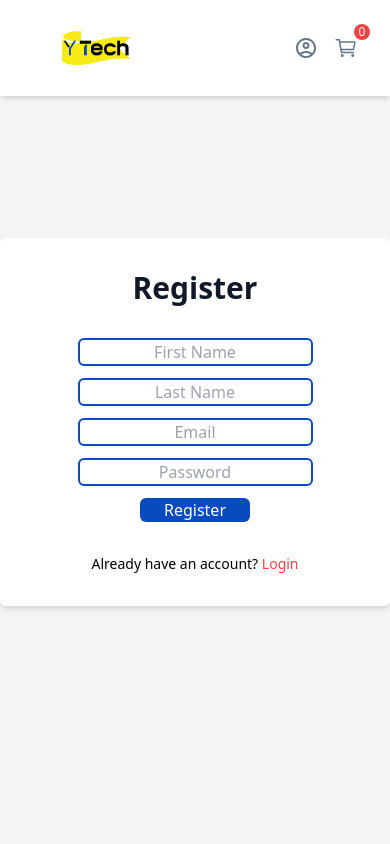
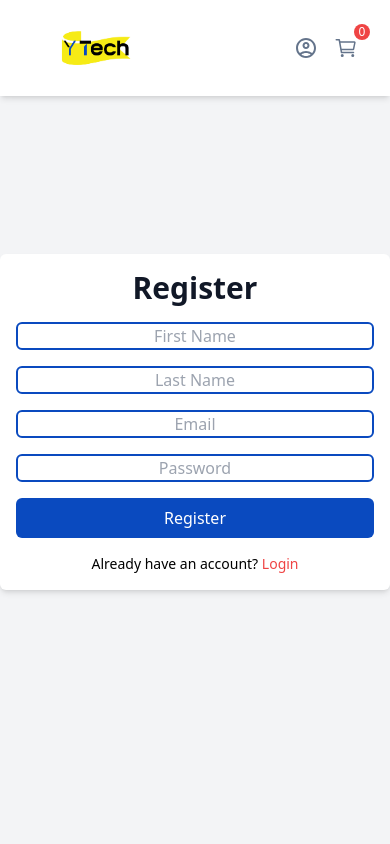
Before and after one commit to Yas3jb/Y-capstone, a React (Vite) app: page /register in a window 390 px wide. Shown: the top 844 px of the page. Built offline with nearby package versions, Linux system fonts and the light colour scheme; no server answers.

Commit message:
responsive

```diff
--- a/src/Components/Cart/Cart.jsx
+++ b/src/Components/Cart/Cart.jsx
@@ -53,7 +53,7 @@ export default function Cart() {
                 <tr key={i} className="border-b border-gray-200">
                   <td className="py-4">
                     <div className="flex items-center">
-                      <div className="w-1/4 mr-4">
+                      <div className="w-1/2 md:w-1/2 mx-2">
                         <img
                           src={product.imageurl}
                           alt={product.name}
@@ -61,7 +61,7 @@ export default function Cart() {
                         />
                       </div>
                       <div>
-                        <h3 className="text-lg font-semibold mb-2">
+                        <h3 className="text-sm mx-2 font-semibold mb-2">
                           {product.name}
                         </h3>
                       </div>
@@ -119,7 +119,7 @@ export default function Cart() {
           <Checkout />
         </div>
       ) : (
-        <div className="text-center">
+        <div className="text-center py-8 mb-20">
           <h1 className="text-2xl font-bold mb-4 pt-8">No Items in the Cart</h1>
           <a href="/" className="text-blue-500 hover:underline">
             Navigate back to the homepage
--- a/src/Components/Footer/Footer.jsx
+++ b/src/Components/Footer/Footer.jsx
@@ -23,7 +23,7 @@ const Footer = () => {
         <div className="w-full md:w-1/3 mb-8">
           <h2 className="text-xl font-semibold mb-4">Quick Links</h2>
           <ul className="text-sm">
-            <li className="mb-2">
+            <li className="mb-1">
               <a
                 href="/"
                 className="text-white hover:text-yellow-300 transition-all duration-300"
@@ -31,7 +31,7 @@ const Footer = () => {
                 Home
               </a>
             </li>
-            <li className="mb-2">
+            <li className="mb-1">
               <a
                 href="/products"
                 className="text-white hover:text-yellow-300 transition-all duration-300"
--- a/src/Components/Login/Login.jsx
+++ b/src/Components/Login/Login.jsx
@@ -41,7 +41,7 @@ export default function Login() {
 
   return (
     <div className="min-h-screen flex items-center justify-center bg-gray-100">
-      <div className="max-w-2xl w-full p-40 space-y-8 bg-white shadow-md rounded-md">
+      <div className="max-w-2xl w-full p-4 md:p-8 lg:p-12 space-y-4 md:space-y-8 bg-white shadow-md rounded-md">
         {errorMessage && (
           <p className="text-red-500 text-center">{errorMessage}</p>
         )}
@@ -54,7 +54,7 @@ export default function Login() {
           </h2>
         </div>
         <form
-          className=" flex justify-center items-center gap-8 "
+          className="flex flex-col md:flex-row md:justify-center md:items-center md:gap-8"
           onSubmit={handleLogin}
         >
           <input
@@ -62,17 +62,17 @@ export default function Login() {
             value={email}
             placeholder="Email"
             onChange={(e) => setEmail(e.target.value)}
-            className="text-center rounded-md border-[#0a4abf] border-2"
+            className="text-center rounded-md border-[#0a4abf] border-2 mb-4 md:mb-0 md:w-64"
           />
           <input
             type="password"
             value={password}
             placeholder="Password"
             onChange={(e) => setPassword(e.target.value)}
-            className="text-center rounded-md border-[#0a4abf] border-2"
+            className="text-center rounded-md border-[#0a4abf] border-2 mb-4 md:mb-0 md:w-64"
           />
           <button
-            className="px-3 flex justify-start items-center text-center rounded-md text-white bg-[#0a4abf] hover:bg-[#f6eb16] transition-all duration-300 cursor-pointer  "
+            className="px-3 py-2 flex justify-center items-center text-center rounded-md text-white bg-[#0a4abf] hover:bg-[#f6eb16] transition-all duration-300 cursor-pointer md:w-auto"
             disabled={!email || !password}
           >
             Login
--- a/src/Components/Register/Register.jsx
+++ b/src/Components/Register/Register.jsx
@@ -35,7 +35,7 @@ export default function Register() {
 
   return (
     <div className="min-h-screen flex items-center justify-center bg-gray-100">
-      <div className="max-w-3xl w-full p-8 space-y-8 bg-white shadow-md rounded-md">
+      <div className="max-w-3xl w-full p-4 md:p-8 lg:p-12 space-y-4 md:space-y-8 bg-white shadow-md rounded-md">
         {successMessage && (
           <p className="text-green-500 text-center">{successMessage}</p>
         )}
@@ -48,7 +48,7 @@ export default function Register() {
           </h2>
         </div>
         <form
-          className=" flex flex-col items-center gap-3 "
+          className="flex flex-col md:flex-row md:justify-center md:items-center md:gap-3"
           onSubmit={handleSubmit}
         >
           <input
@@ -56,31 +56,31 @@ export default function Register() {
             value={firstName}
             placeholder="First Name"
             onChange={(e) => setFirstName(e.target.value)}
-            className="text-center rounded-md border-[#0a4abf] border-2"
+            className="text-center rounded-md border-[#0a4abf] border-2 mb-4 md:mb-0 md:w-64"
           />
           <input
             type="text"
             value={lastName}
             placeholder="Last Name"
             onChange={(e) => setLastName(e.target.value)}
-            className="text-center rounded-md border-[#0a4abf] border-2"
+            className="text-center rounded-md border-[#0a4abf] border-2 mb-4 md:mb-0 md:w-64"
           />
           <input
             type="email"
             value={email}
             placeholder="Email"
             onChange={(e) => setEmail(e.target.value)}
-            className="text-center rounded-md border-[#0a4abf] border-2"
+            className="text-center rounded-md border-[#0a4abf] border-2 mb-4 md:mb-0 md:w-64"
           />
           <input
             type="password"
             value={password}
             placeholder="Password"
             onChange={(e) => setPassword(e.target.value)}
-            className="text-center rounded-md border-[#0a4abf] border-2"
+            className="text-center rounded-md border-[#0a4abf] border-2 mb-4 md:mb-0 md:w-64"
           />
           <button
-            className="px-6 flex justify-start items-center text-center rounded-md text-white bg-[#0a4abf] hover:bg-[#f6eb16] transition-all duration-300 cursor-pointer "
+            className="px-6 py-2 flex justify-center items-center text-center rounded-md text-white bg-[#0a4abf] hover:bg-[#f6eb16] transition-all duration-300 cursor-pointer md:w-auto"
             disabled={!firstName || !lastName || !email || !password}
           >
             Register
```
